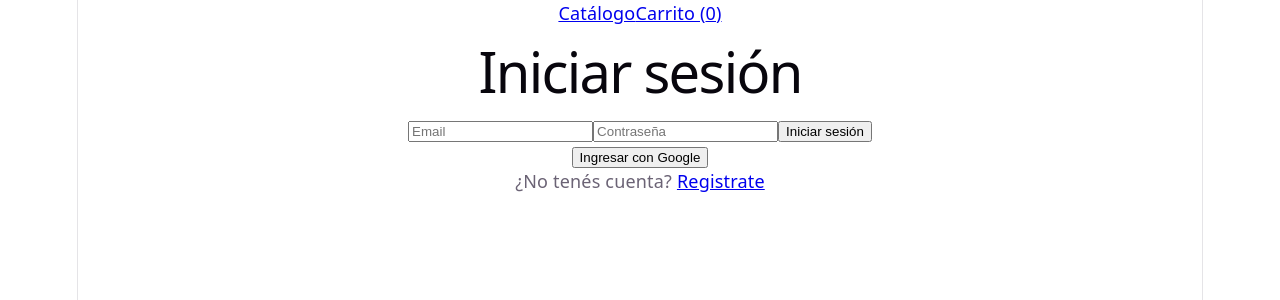
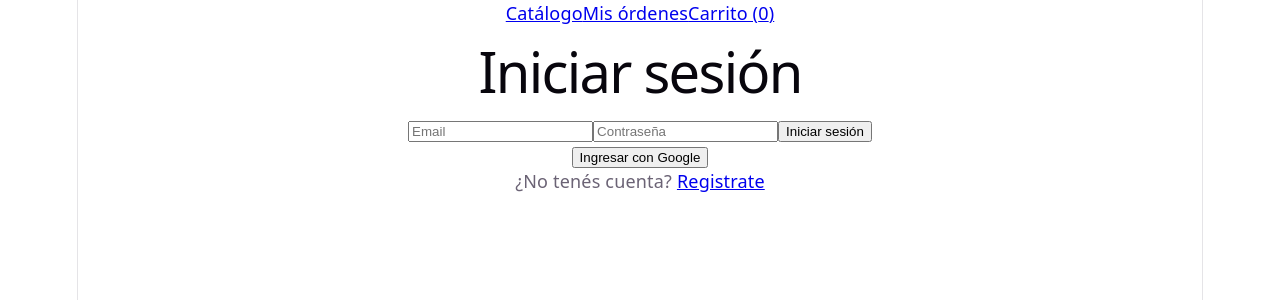
Before and after one commit to GonzaloB1/ProyectoM5_GonzaloBastias, a React (Vite) app: page /login in a window 1280 px wide. Shown: the top 300 px of the page. Built offline with nearby package versions, Linux system fonts and the light colour scheme; no server answers.

Commit message:
Agrega link a Mis órdenes en Header, corrige link de admin, agrega vercel.json para rutas de SPA en producción

```diff
--- a/src/components/Header.tsx
+++ b/src/components/Header.tsx
@@ -11,7 +11,9 @@ export function Header() {
     <header>
       <Link to="/">Catálogo</Link>
 
-      {role === "admin" && <Link to="/admin">Panel Admin</Link>}
+      <Link to="/orders">Mis órdenes</Link>
+
+      {role === "admin" && <Link to="/admin/products">Panel Admin</Link>}
 
       <Link to="/cart">Carrito ({itemCount})</Link>
 
```
